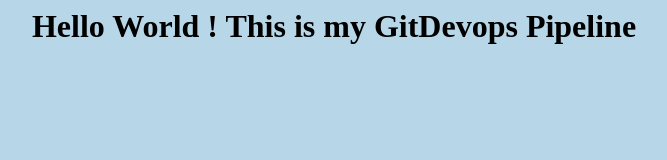
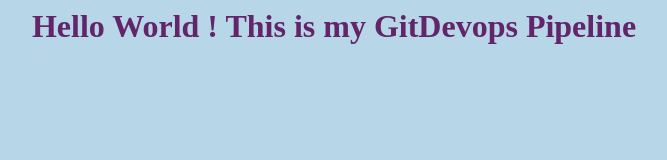
Before and after one commit to gauravsharmaa3/webjenkins, a plain HTML site: page index.html in a window 1280 px wide. Shown: the whole page, without its empty margins (306-973 px from the left). Drawn offline with Linux system fonts and the light colour scheme.

Commit message:
My Index page

```diff
--- a/index.html
+++ b/index.html
@@ -5,7 +5,7 @@
 
 	<body bgcolor=#b7d7e8>
 		<center>
-			<h1 styles=color:#5b9aa0;>Hello World ! This is my GitDevops Pipeline<h1>
+			<h1 style=color:#622569;>Hello World ! This is my GitDevops Pipeline<h1>
 		</center>
 	</body>
 </html>
```
